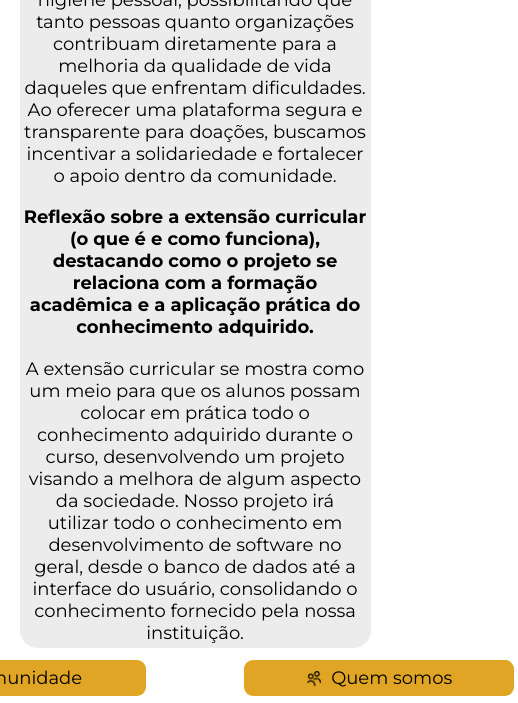
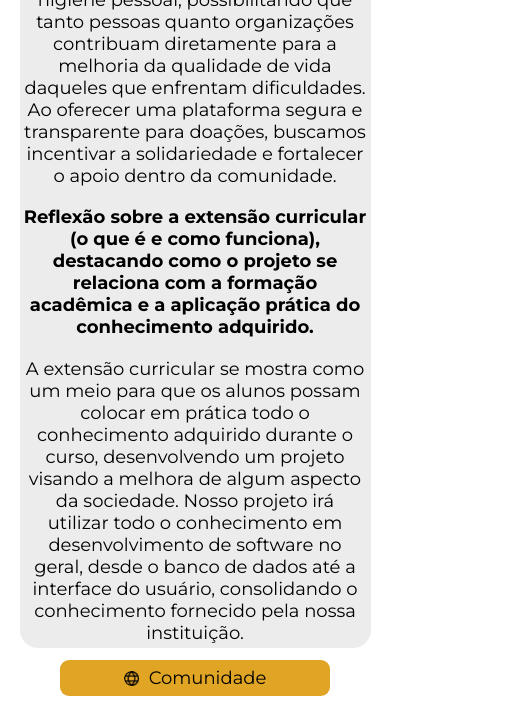
Before and after one commit to Fussuma-Murilo/ProjetoExtensao, a plain HTML site: page index.html in a window 390 px wide. Shown: the part 840-1543 px from the top of the page, 518 px wide, since content can reach past the window. Drawn offline with Linux system fonts and the light colour scheme.

Commit message:
responsivity_update

```diff
--- a/css/styles.css
+++ b/css/styles.css
@@ -71,3 +71,19 @@ a{
     height: 50px;
     width: 50px;
 }
+
+@media screen and (max-width: 800px) {
+    .Buttons{
+        display: flex;
+        flex-direction: row;
+        gap: 1em;
+    }
+}
+
+@media screen and (max-width: 700px) {
+    .Buttons{
+        display: flex;
+        flex-direction: column;
+        gap: 1em;
+    }
+}
```
